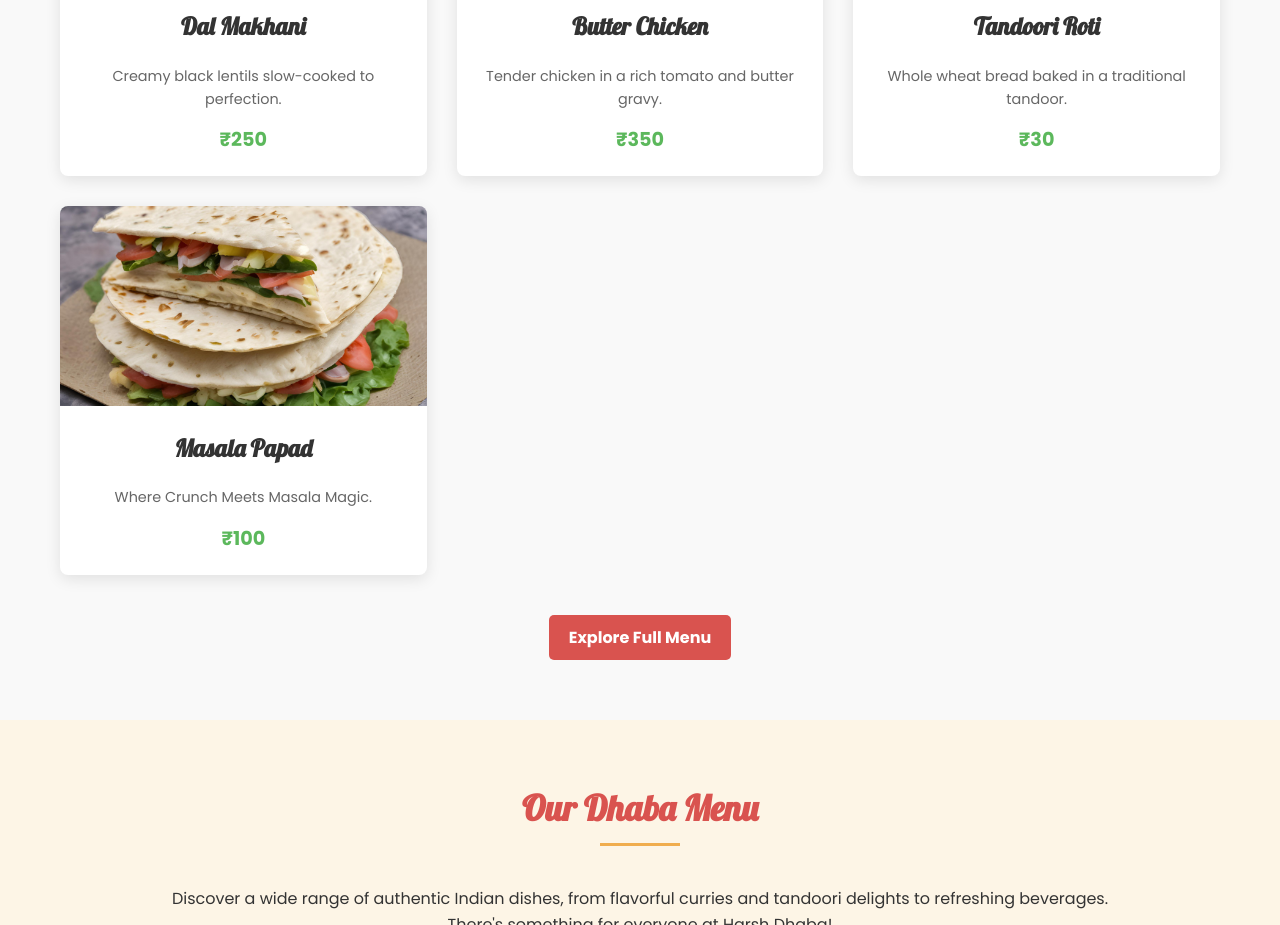
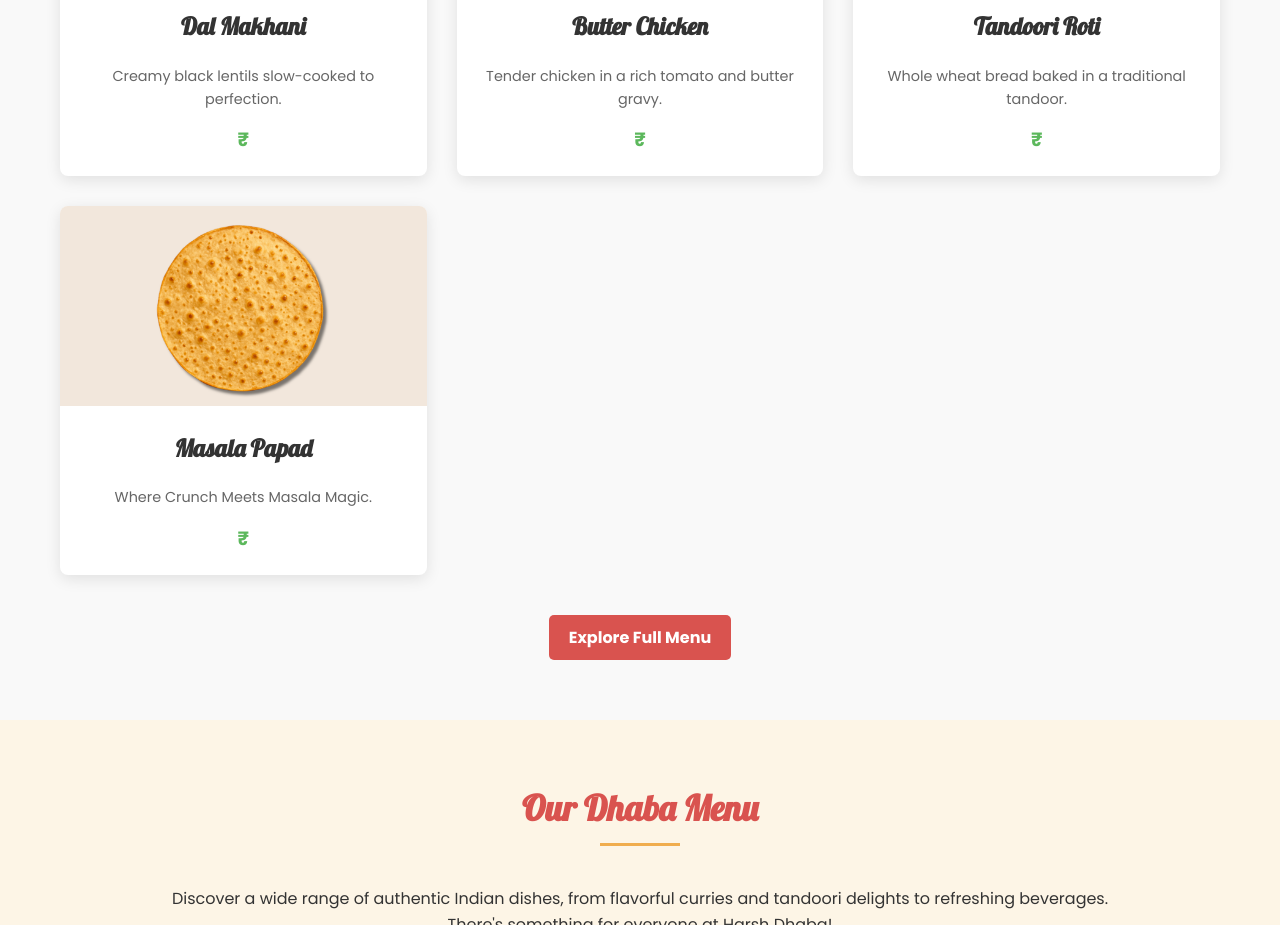
Before and after one commit to Anonymous25201/harshdhaba, a plain HTML site: page index.html in a window 1280 px wide. Shown: the part 1540-2465 px from the top of the page. Drawn offline with Linux system fonts and the light colour scheme.

Commit message:
Add files via upload

```diff
--- a/index.html
+++ b/index.html
@@ -72,25 +72,25 @@
                         <img src="images/food1.png" alt="Dal Makhani">
                         <h3>Dal Makhani</h3>
                         <p>Creamy black lentils slow-cooked to perfection.</p>
-                        <span class="price">₹250</span>
+                        <span class="price">₹</span>
                     </div>
                     <div class="dish-card">
                         <img src="images/food2.png" alt="Butter Chicken">
                         <h3>Butter Chicken</h3>
                         <p>Tender chicken in a rich tomato and butter gravy.</p>
-                        <span class="price">₹350</span>
+                        <span class="price">₹</span>
                     </div>
                     <div class="dish-card">
                         <img src="images/food3.png" alt="Tandoori Roti">
                         <h3>Tandoori Roti</h3>
                         <p>Whole wheat bread baked in a traditional tandoor.</p>
-                        <span class="price">₹30</span>
+                        <span class="price">₹</span>
                     </div>
                      <div class="dish-card">
-                        <img src="images/food4.jpg" alt="Masala Lassi">
+                        <img src="images/food4.png" alt="Masala Lassi">
                         <h3>Masala Papad</h3>
                         <p>Where Crunch Meets Masala Magic.</p>
-                        <span class="price">₹100</span>
+                        <span class="price">₹</span>
                     </div>
                 </div>
                 <div class="text-center">
```
